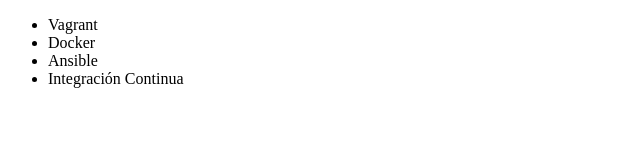
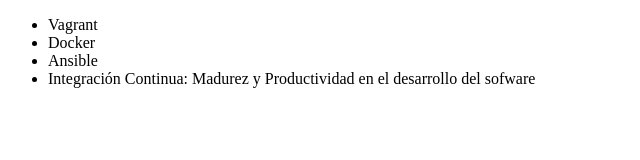
Before and after one commit to ArielMor/alura-git, a plain HTML site: page index.html in a window 1280 px wide. Shown: the whole page, without its empty margins (0-640 px from the left). Drawn offline with Linux system fonts and the light colour scheme.

Commit message:
Renombrando el curso de integracion continua

```diff
--- a/index.html
+++ b/index.html
@@ -9,7 +9,7 @@
             <li>Vagrant</li>
             <li>Docker</li>
             <li>Ansible</li>
-            <li>Integración Continua</li>
+            <li>Integración Continua: Madurez y Productividad en el desarrollo del sofware</li>
         </ul>
     </body>
 </html>
```
